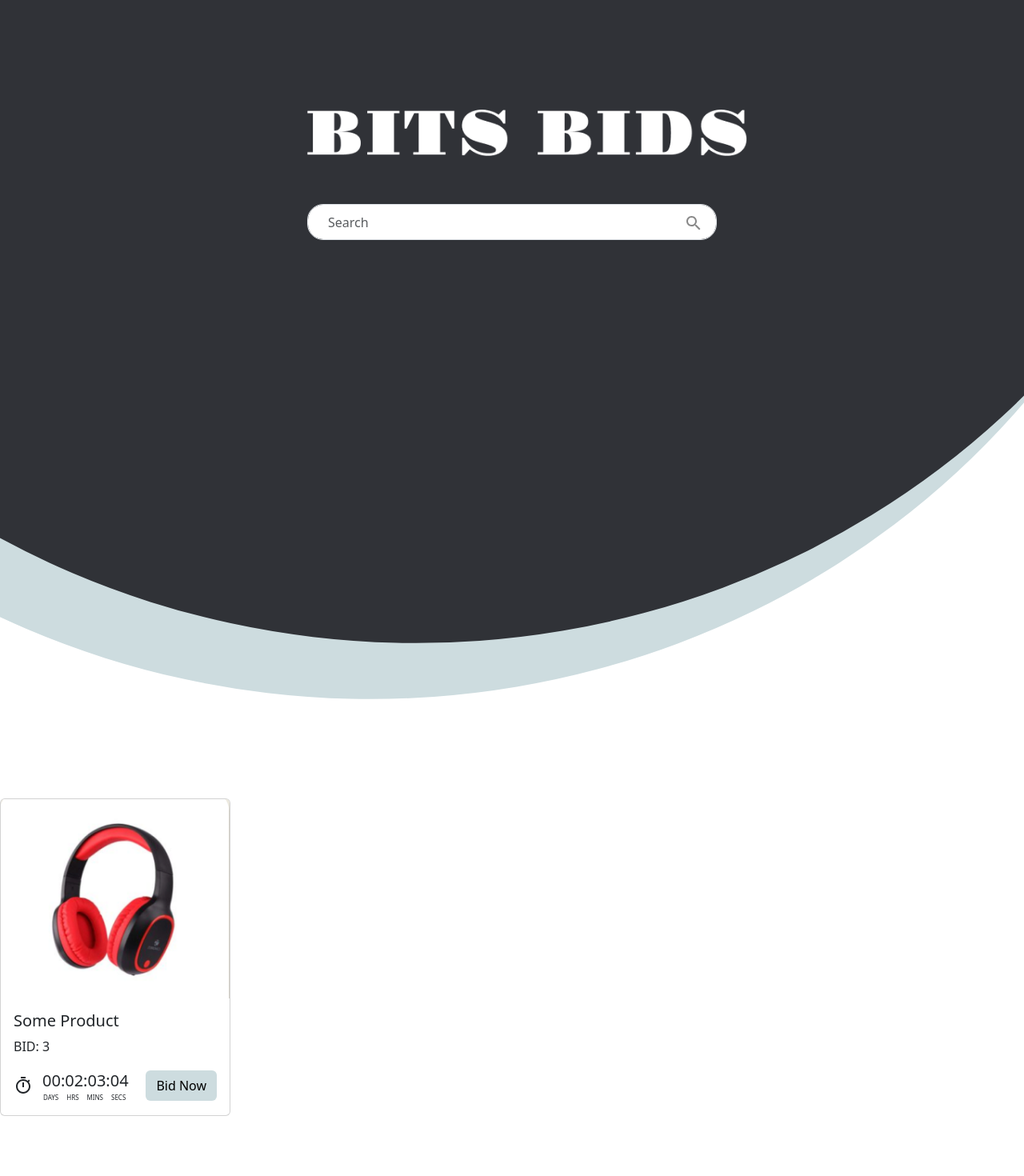
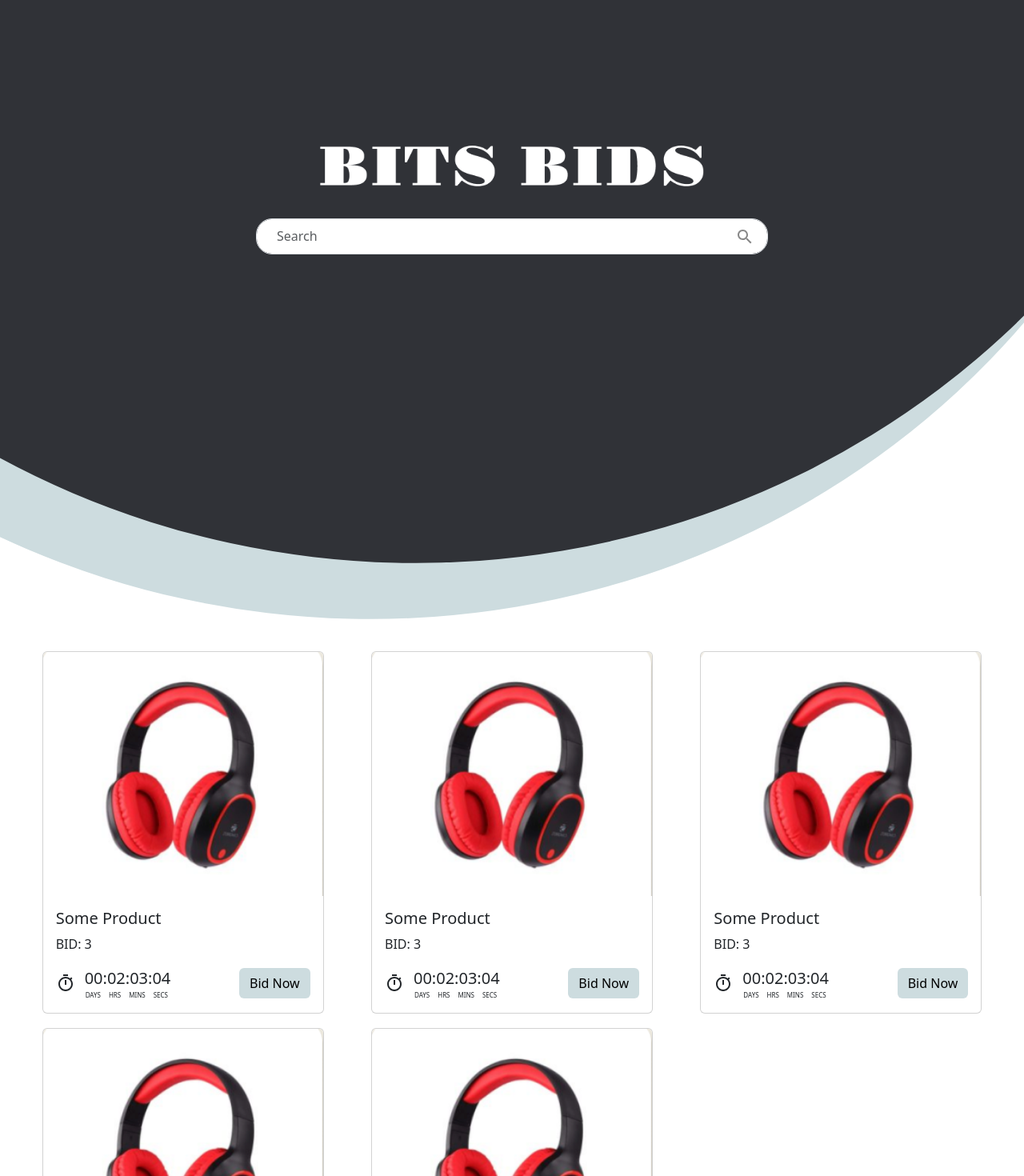
Before and after one commit to vooora/bitsbids-frontend, a React (Create React App) app: page / in a window 1280 px wide. Shown: the part 60-1530 px from the top of the page at 80% size. Before the commit the page ends 1455 px from the top, so only its background shows below. Built offline with nearby package versions, Linux system fonts and the light colour scheme.

Commit message:
add product cards grid

```diff
--- a/src/components/LandingPage/LandingPage.js
+++ b/src/components/LandingPage/LandingPage.js
@@ -2,7 +2,7 @@ import { Container, Form, Button } from "react-bootstrap";
 import landing_page from "../../assets/landing-page.svg";
 import logo from "../../assets/whitelogo.png";
 import MainNavbar from "../MainNavbar/MainNavbar";
-import ProductCard from "../ProductCard/ProductCard";
+import ProductList from "../ProductList/ProductList";
 import { Search } from "@material-ui/icons";
 import styles from "./LandingPage.module.css";
 
@@ -11,13 +11,11 @@ function LandingPage() {
     <Container fluid className={`${styles.containerClass} p-0`}>
       <MainNavbar />
       <div className={styles.main}>
-        <div className="main-img">
-          <img
-            src={landing_page}
-            alt="landing page background"
-            className={styles.bgImage}
-          />
-        </div>
+        <img
+          src={landing_page}
+          alt="landing page background"
+          className={styles.bgImage}
+        />
         <div className={styles.mainForm}>
           {/* - TODO: logo for mobile */}
           <img src={logo} alt="Logo" className={styles.logo} />
@@ -33,7 +31,7 @@ function LandingPage() {
           </Form>
         </div>
       </div>
-      <ProductCard />
+      <ProductList />
     </Container>
   );
 }
--- a/src/components/LandingPage/LandingPage.module.css
+++ b/src/components/LandingPage/LandingPage.module.css
@@ -4,19 +4,22 @@
 
 .bgImage {
   width: 100%;
-  height: 1000px;
+  height: 50rem;
   display: inline;
 }
 
-.mainDiv {
+.main {
   position: relative;
 }
 
 .mainForm {
   position: absolute;
-  right: 30%;
-  left: 30%;
-  bottom: 55%;
+  right: 25%;
+  left: 25%;
+  bottom: 60%;
+  display: flex;
+  flex-direction: column;
+  align-items: center;
 }
 
 .searchForm {
@@ -50,9 +53,9 @@
 }
 
 .logo {
-  display: block;
-  width: 550px;
-  margin: 0 auto 60px;
+  width: 90%;
+  max-width: 30rem;
+  margin-bottom: 2.5rem;
 }
 
 :global(.btn-primary) {
@@ -62,7 +65,7 @@
   --bs-btn-hover-bg: transparent;
 }
 
-@media (max-width: 576px) {
+@media (max-width: 768px) {
   .logo {
     display: none;
   }
@@ -71,5 +74,7 @@
     right: 10%;
     left: 10%;
     bottom: 67%;
+    flex-direction: column;
+    align-items: center;
   }
 }
--- a/src/components/ProductCard/ProductCard.js
+++ b/src/components/ProductCard/ProductCard.js
@@ -6,7 +6,7 @@ import { Timer } from "@material-ui/icons";
 
 function ProductCard() {
   return (
-    <Card style={{ width: "18rem" }}>
+    <Card style={{ width: "22rem" }}>
       <Card.Img variant="top" src={img} />
       <Card.Body>
         <Card.Title>Some Product</Card.Title>
--- /dev/null
+++ b/src/components/ProductList/ProductList.js
@@ -0,0 +1,16 @@
+import ProductCard from "../ProductCard/ProductCard";
+import styles from "./ProductList.module.css";
+
+function ProductList() {
+  return (
+    <div className={styles.productContainer}>
+      <ProductCard />
+      <ProductCard />
+      <ProductCard />
+      <ProductCard />
+      <ProductCard />
+    </div>
+  );
+}
+
+export default ProductList;
--- /dev/null
+++ b/src/components/ProductList/ProductList.module.css
@@ -0,0 +1,10 @@
+.productContainer {
+  /* margin: 60px 26px; */
+  display: grid;
+  grid-template-columns: repeat(auto-fit, minmax(22rem, 1fr));
+  grid-gap: 18px;
+  margin-block: 1rem;
+  padding: 0 2rem;
+  justify-items: center;
+  align-items: center;
+}
```
